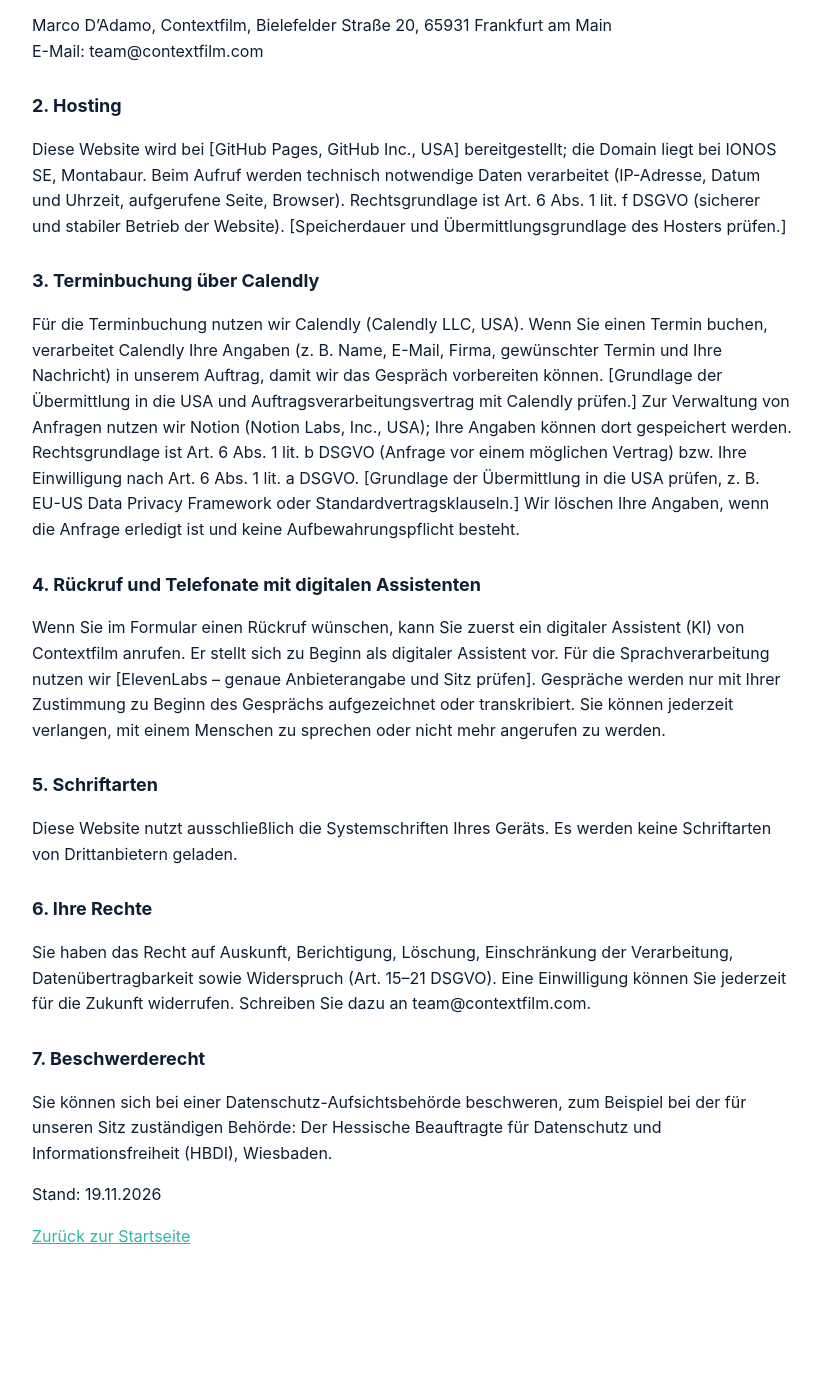
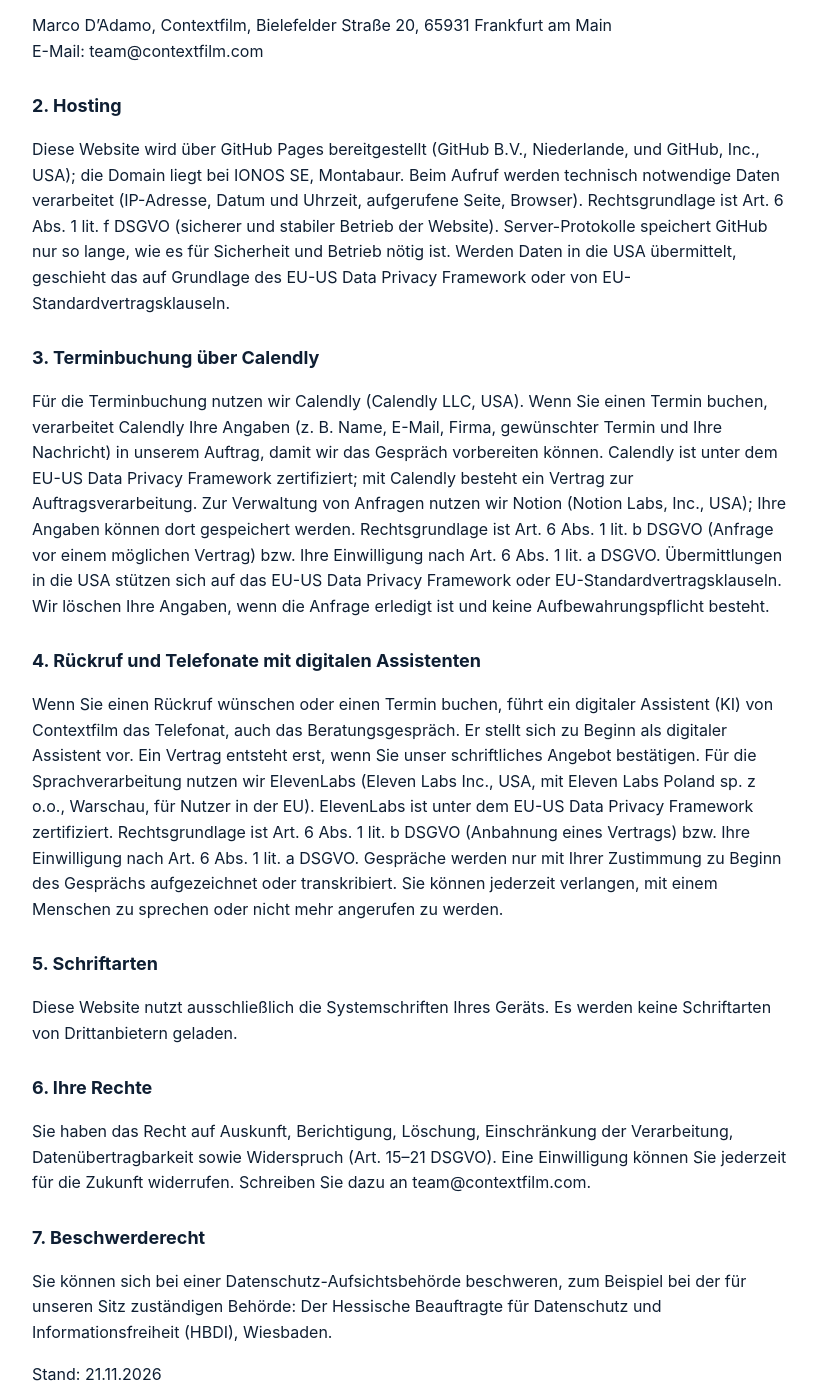
Before and after one commit to marcodadamo-ui/contextfilm, a plain HTML site: page datenschutz.html in a window 1280 px wide. Shown: the part 220-1610 px from the top of the page, without its empty margins (228-1050 px from the left). Before the commit the page ends 1510 px from the top, so only its background shows below. Drawn offline with Linux system fonts and the light colour scheme.

Commit message:
Impressum und Datenschutz vorgefüllt, KI-Beratung offen benannt, doppelten HTML-Kopf entfernt
Co-Authored-By: Claude Opus 5.5 <noreply@anthropic.com>
Claude-Session: https://claude.ai/code/session_014CvWJ2ons9QrwSYTULPNXg

```diff
--- a/datenschutz.html
+++ b/datenschutz.html
@@ -2,7 +2,7 @@
 <a href="index.html"><img src="img/logo.jpg" alt="Contextfilm" style="height:40px"></a>
 <h1>Datenschutzerklärung</h1>
 
-<!-- ENTWURF: Angaben in [eckigen Klammern] ersetzen. Anbieterangaben und Rechtsgrundlagen vor Veröffentlichung rechtlich prüfen lassen. -->
+<!-- Stand 21.11.2026: Anbieterangaben nach öffentlichen Datenschutzhinweisen der Anbieter ausgefüllt. Vor Livegang einmal rechtlich prüfen lassen und DPF-Status auf dataprivacyframework.gov bestätigen. -->
 
 
 <h2>1. Verantwortlicher</h2>
@@ -10,13 +10,13 @@
 E-Mail: team@contextfilm.com</p>
 
 <h2>2. Hosting</h2>
-<p>Diese Website wird bei [GitHub Pages, GitHub Inc., USA] bereitgestellt; die Domain liegt bei IONOS SE, Montabaur. Beim Aufruf werden technisch notwendige Daten verarbeitet (IP-Adresse, Datum und Uhrzeit, aufgerufene Seite, Browser). Rechtsgrundlage ist Art. 6 Abs. 1 lit. f DSGVO (sicherer und stabiler Betrieb der Website). [Speicherdauer und Übermittlungsgrundlage des Hosters prüfen.]</p>
+<p>Diese Website wird über GitHub Pages bereitgestellt (GitHub B.V., Niederlande, und GitHub, Inc., USA); die Domain liegt bei IONOS SE, Montabaur. Beim Aufruf werden technisch notwendige Daten verarbeitet (IP-Adresse, Datum und Uhrzeit, aufgerufene Seite, Browser). Rechtsgrundlage ist Art. 6 Abs. 1 lit. f DSGVO (sicherer und stabiler Betrieb der Website). Server-Protokolle speichert GitHub nur so lange, wie es für Sicherheit und Betrieb nötig ist. Werden Daten in die USA übermittelt, geschieht das auf Grundlage des EU-US Data Privacy Framework oder von EU-Standardvertragsklauseln.</p>
 
 <h2>3. Terminbuchung über Calendly</h2>
-<p>Für die Terminbuchung nutzen wir Calendly (Calendly LLC, USA). Wenn Sie einen Termin buchen, verarbeitet Calendly Ihre Angaben (z. B. Name, E-Mail, Firma, gewünschter Termin und Ihre Nachricht) in unserem Auftrag, damit wir das Gespräch vorbereiten können. [Grundlage der Übermittlung in die USA und Auftragsverarbeitungsvertrag mit Calendly prüfen.] Zur Verwaltung von Anfragen nutzen wir Notion (Notion Labs, Inc., USA); Ihre Angaben können dort gespeichert werden. Rechtsgrundlage ist Art. 6 Abs. 1 lit. b DSGVO (Anfrage vor einem möglichen Vertrag) bzw. Ihre Einwilligung nach Art. 6 Abs. 1 lit. a DSGVO. [Grundlage der Übermittlung in die USA prüfen, z. B. EU-US Data Privacy Framework oder Standardvertragsklauseln.] Wir löschen Ihre Angaben, wenn die Anfrage erledigt ist und keine Aufbewahrungspflicht besteht.</p>
+<p>Für die Terminbuchung nutzen wir Calendly (Calendly LLC, USA). Wenn Sie einen Termin buchen, verarbeitet Calendly Ihre Angaben (z. B. Name, E-Mail, Firma, gewünschter Termin und Ihre Nachricht) in unserem Auftrag, damit wir das Gespräch vorbereiten können. Calendly ist unter dem EU-US Data Privacy Framework zertifiziert; mit Calendly besteht ein Vertrag zur Auftragsverarbeitung. Zur Verwaltung von Anfragen nutzen wir Notion (Notion Labs, Inc., USA); Ihre Angaben können dort gespeichert werden. Rechtsgrundlage ist Art. 6 Abs. 1 lit. b DSGVO (Anfrage vor einem möglichen Vertrag) bzw. Ihre Einwilligung nach Art. 6 Abs. 1 lit. a DSGVO. Übermittlungen in die USA stützen sich auf das EU-US Data Privacy Framework oder EU-Standardvertragsklauseln. Wir löschen Ihre Angaben, wenn die Anfrage erledigt ist und keine Aufbewahrungspflicht besteht.</p>
 
 <h2>4. Rückruf und Telefonate mit digitalen Assistenten</h2>
-<p>Wenn Sie im Formular einen Rückruf wünschen, kann Sie zuerst ein digitaler Assistent (KI) von Contextfilm anrufen. Er stellt sich zu Beginn als digitaler Assistent vor. Für die Sprachverarbeitung nutzen wir [ElevenLabs – genaue Anbieterangabe und Sitz prüfen]. Gespräche werden nur mit Ihrer Zustimmung zu Beginn des Gesprächs aufgezeichnet oder transkribiert. Sie können jederzeit verlangen, mit einem Menschen zu sprechen oder nicht mehr angerufen zu werden.</p>
+<p>Wenn Sie einen Rückruf wünschen oder einen Termin buchen, führt ein digitaler Assistent (KI) von Contextfilm das Telefonat, auch das Beratungsgespräch. Er stellt sich zu Beginn als digitaler Assistent vor. Ein Vertrag entsteht erst, wenn Sie unser schriftliches Angebot bestätigen. Für die Sprachverarbeitung nutzen wir ElevenLabs (Eleven Labs Inc., USA, mit Eleven Labs Poland sp. z o.o., Warschau, für Nutzer in der EU). ElevenLabs ist unter dem EU-US Data Privacy Framework zertifiziert. Rechtsgrundlage ist Art. 6 Abs. 1 lit. b DSGVO (Anbahnung eines Vertrags) bzw. Ihre Einwilligung nach Art. 6 Abs. 1 lit. a DSGVO. Gespräche werden nur mit Ihrer Zustimmung zu Beginn des Gesprächs aufgezeichnet oder transkribiert. Sie können jederzeit verlangen, mit einem Menschen zu sprechen oder nicht mehr angerufen zu werden.</p>
 
 <h2>5. Schriftarten</h2>
 <p>Diese Website nutzt ausschließlich die Systemschriften Ihres Geräts. Es werden keine Schriftarten von Drittanbietern geladen.</p>
@@ -27,6 +27,6 @@ E-Mail: team@contextfilm.com</p>
 <h2>7. Beschwerderecht</h2>
 <p>Sie können sich bei einer Datenschutz-Aufsichtsbehörde beschweren, zum Beispiel bei der für unseren Sitz zuständigen Behörde: Der Hessische Beauftragte für Datenschutz und Informationsfreiheit (HBDI), Wiesbaden.</p>
 
-<p>Stand: 19.11.2026</p>
+<p>Stand: 21.11.2026</p>
 <p><a href="index.html">Zurück zur Startseite</a></p>
 </body></html>
```
Also changed, not shown: impressum.html (+1 -1 lines), index.html (+2 -5 lines), 1 other file.
